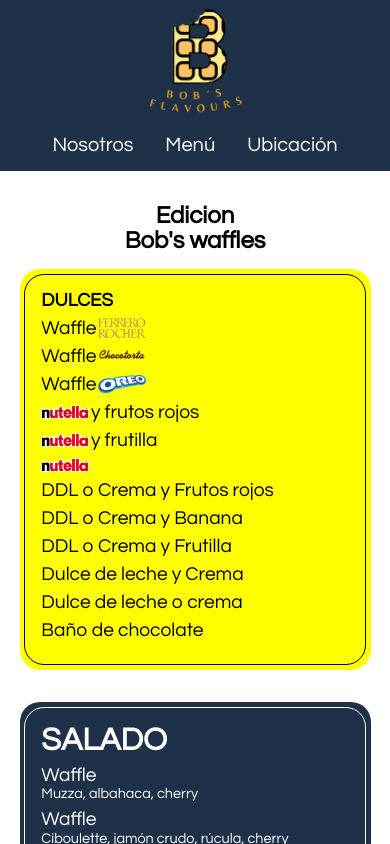
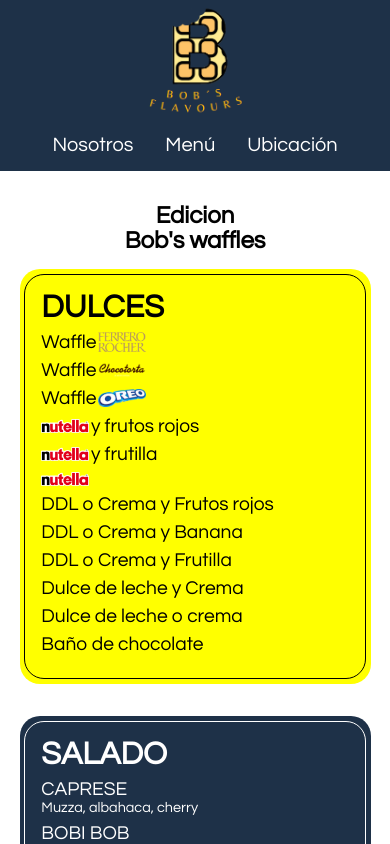
Before and after one commit to MateoFontaine/Bob-s, a plain HTML site: page assets/pages/menu.html in a window 390 px wide. Shown: the top 844 px of the page. Drawn offline with Linux system fonts and the light colour scheme.

Commit message:
Arreglamos algunso bugs del menu

```diff
--- a/assets/pages/menu.html
+++ b/assets/pages/menu.html
@@ -101,15 +101,15 @@
             <div class="lineaBlanca">
                 <h3>SALADO</h3>
                 <div class="waffleSalado">
-                    <p>Waffle</p>
+                    <p>CAPRESE</p>
                     <p class="fino">Muzza, albahaca, cherry</p>
                 </div>
                 <div class="waffleSalado">
-                    <p>Waffle</p>
+                    <p>BOBI BOB</p>
                     <p class="fino">Ciboulette, jamón crudo, rúcula, cherry</p>
                 </div>
                 <div class="waffleSalado">
-                    <p>Waffle</p>
+                    <p>VEGGIE</p>
                     <p class="fino">Ciboulette, cherry, palta, rúcula</p>
                 </div>
             </div>
--- a/style.css
+++ b/style.css
@@ -297,6 +297,9 @@ header ul li a:hover{
         margin: .3rem;
         border-radius: 20px;
     }
+    .lineaMenu h3{
+        font-size: 2rem;
+    }
     .waffle{
         margin: .5rem 0rem;
     }
```
